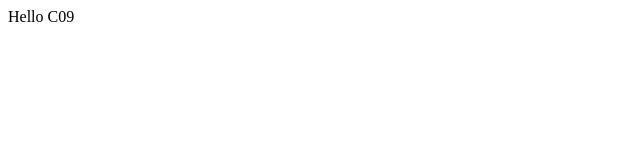
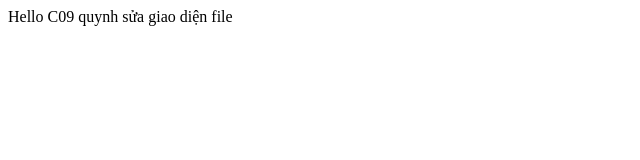
Before and after one commit to vulinh1704/GitC09, a plain HTML site: page index.html in a window 1280 px wide. Shown: the whole page, without its empty margins (0-640 px from the left). Drawn offline with Linux system fonts and the light colour scheme.

Commit message:
quynh sua file index

```diff
--- a/index.html
+++ b/index.html
@@ -6,5 +6,6 @@
 </head>
 <body>
 Hello C09
+quynh sửa giao diện file
 </body>
 </html>
```
